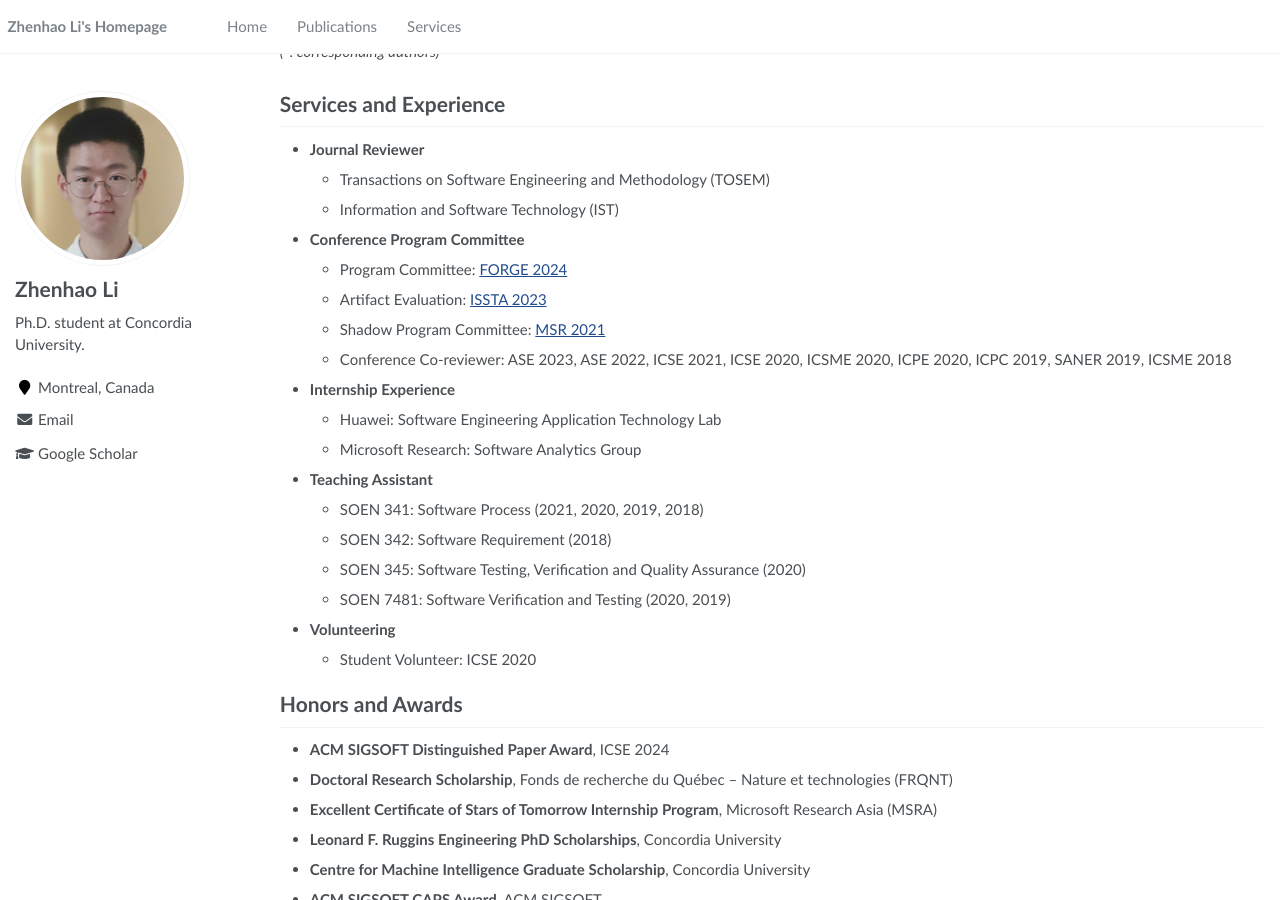
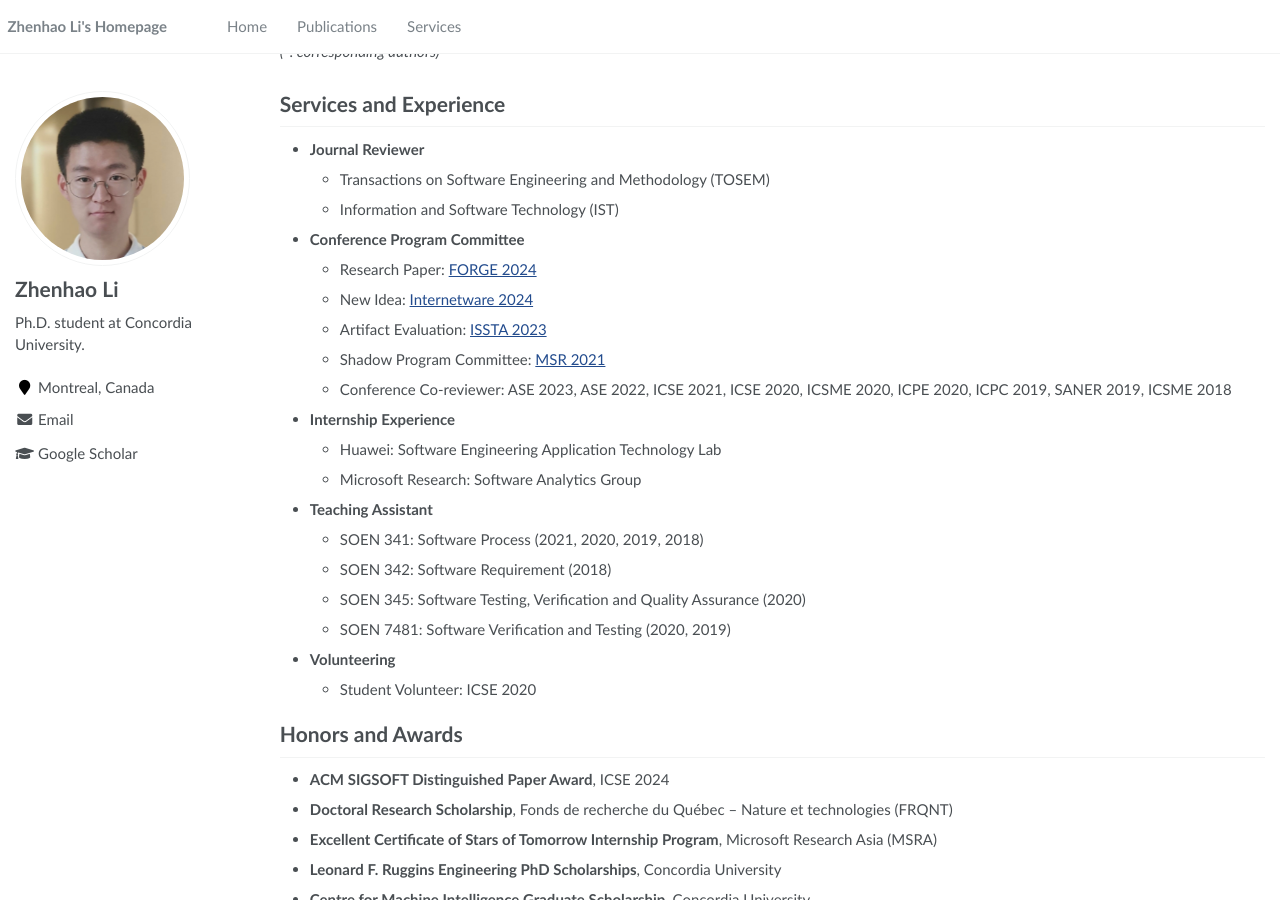
Before and after one commit to ginolzh/ginolzh.github.io, a Jekyll site: the page built from _pages/about.md, in a window 1280 px wide and 900 px high, scrolled down 1420 px. Built offline with Jekyll 4.4.1, drawn with Linux system fonts in a browser that asks for light colours.

Commit message:
Update about.md

```diff
--- a/_pages/about.md
+++ b/_pages/about.md
@@ -83,7 +83,8 @@ Services and Experience
   * Transactions on Software Engineering and Methodology (TOSEM)
   * Information and Software Technology (IST)
 * **Conference Program Committee**
-  * Program Committee: [FORGE 2024](https://conf.researchr.org/track/forge-2024/forge-2024-papers)
+  * Research Paper: [FORGE 2024](https://conf.researchr.org/track/forge-2024/forge-2024-papers)
+  * New Idea: [Internetware 2024](https://conf.researchr.org/track/internetware-2024/internetware-2024-new-idea-track)
   * Artifact Evaluation: [ISSTA 2023](https://conf.researchr.org/track/issta-2023/issta-2023-artifact-evaluation)
   * Shadow Program Committee: [MSR 2021](https://2021.msrconf.org/committee/msr-2021-shadow-pc-shadow-pc-committee)
   * Conference Co-reviewer: ASE 2023, ASE 2022, ICSE 2021, ICSE 2020, ICSME 2020, ICPE 2020, ICPC 2019, SANER 2019, ICSME 2018
```
